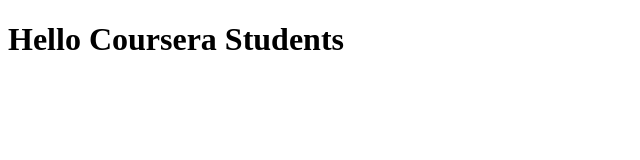
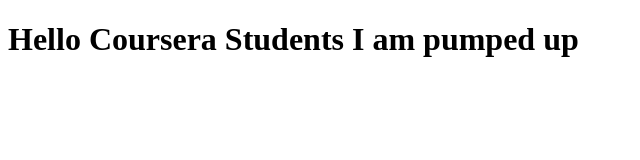
Before and after one commit to randomvikas/angural_prep, a plain HTML site: page index.html in a window 1280 px wide. Shown: the whole page, without its empty margins (0-640 px from the left). Drawn offline with Linux system fonts and the light colour scheme.

Commit message:
through web storm

```diff
--- a/index.html
+++ b/index.html
@@ -5,7 +5,7 @@
     <title>Hello Coursera</title>
 </head>
 <body>
-    <h1>Hello Coursera Students</h1>
+    <h1>Hello Coursera Students I am pumped up</h1>
 
 </body>
 </html>
```
